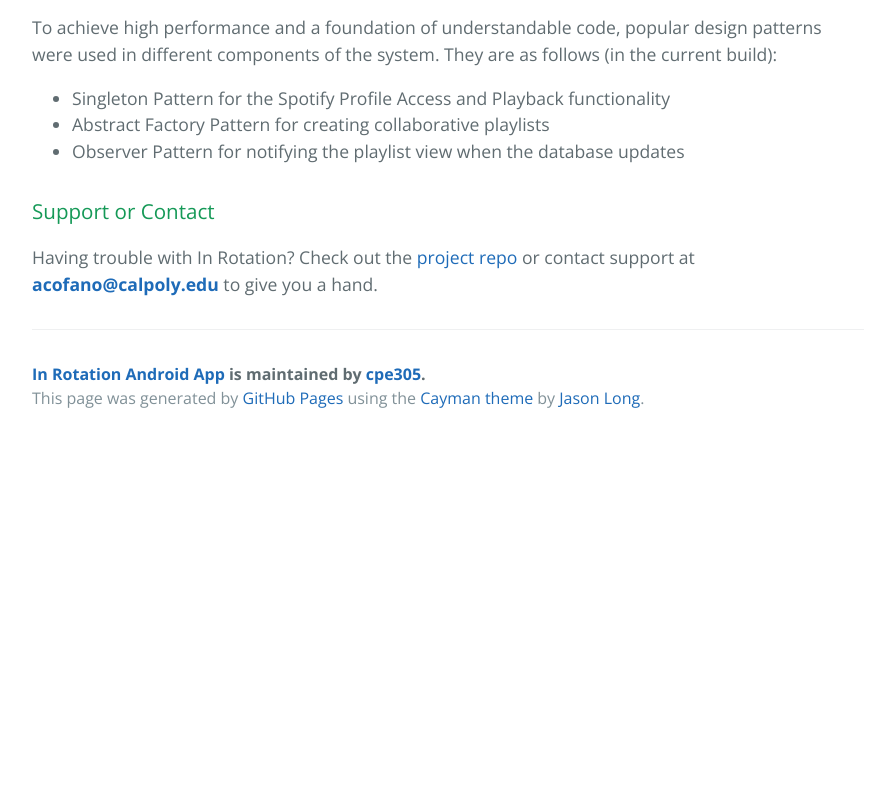
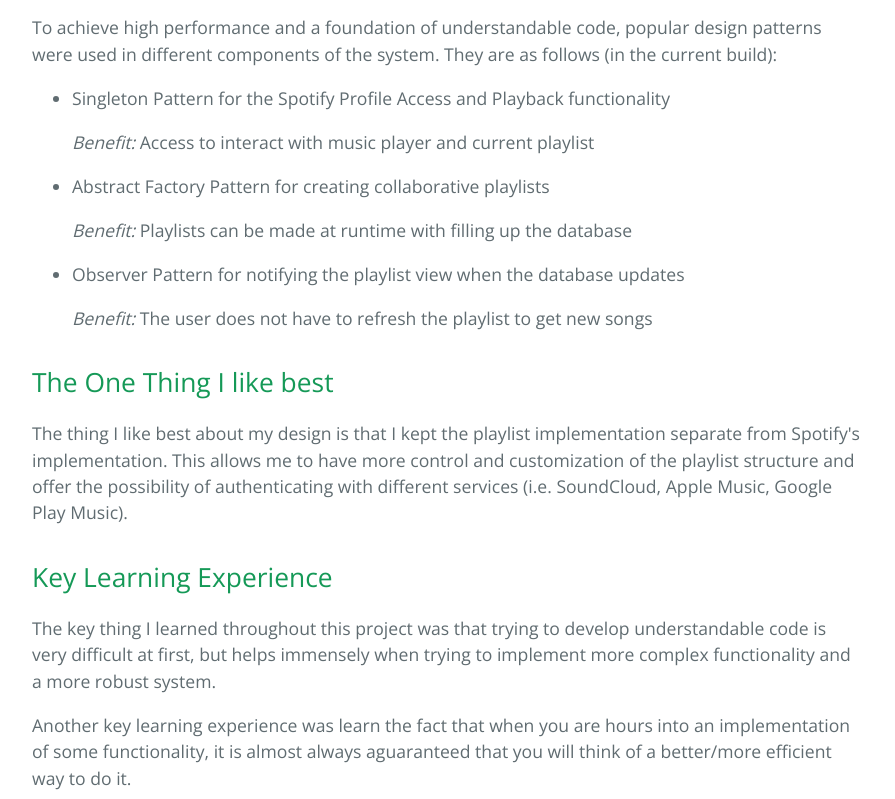
Before and after one commit to cpe305/In-Rotation-Android-App, a plain HTML site: page index.html in a window 1280 px wide. Shown: the part 2881-3680 px from the top of the page, without its empty margins (192-1087 px from the left). Before the commit the page ends 3323 px from the top, so only its background shows below. Drawn offline with nearby package versions, Linux system fonts and the light colour scheme.

Commit message:
Create gh-pages branch via GitHub

```diff
--- a/index.html
+++ b/index.html
@@ -78,10 +78,34 @@
 <p>To achieve high performance and a foundation of understandable code, popular design patterns were used in different components of the system. They are as follows (in the current build): </p>
 
 <ul>
-<li>Singleton Pattern for the Spotify Profile Access and Playback functionality</li>
-<li>Abstract Factory Pattern for creating collaborative playlists</li>
-<li>Observer Pattern for notifying the playlist view when the database updates</li>
+<li>
+<p>Singleton Pattern for the Spotify Profile Access and Playback functionality</p>
+
+<p><em>Benefit:</em> Access to interact with music player and current playlist</p>
+</li>
+<li>
+<p>Abstract Factory Pattern for creating collaborative playlists</p>
+
+<p><em>Benefit:</em> Playlists can be made at runtime with filling up the database</p>
+</li>
+<li>
+<p>Observer Pattern for notifying the playlist view when the database updates</p>
+
+<p><em>Benefit:</em> The user does not have to refresh the playlist to get new songs</p>
+</li>
 </ul>
+
+<h2>
+<a id="the-one-thing-i-like-best" class="anchor" href="#the-one-thing-i-like-best" aria-hidden="true"><span aria-hidden="true" class="octicon octicon-link"></span></a>The One Thing I like best</h2>
+
+<p>The thing I like best about my design is that I kept the playlist implementation separate from Spotify's implementation. This allows me to have more control and customization of the playlist structure and offer the possibility of authenticating with different services (i.e. SoundCloud, Apple Music, Google Play Music).</p>
+
+<h2>
+<a id="key-learning-experience" class="anchor" href="#key-learning-experience" aria-hidden="true"><span aria-hidden="true" class="octicon octicon-link"></span></a>Key Learning Experience</h2>
+
+<p>The key thing I learned throughout this project was that trying to develop understandable code is very difficult at first, but helps immensely when trying to implement more complex functionality and a more robust system. </p>
+
+<p>Another key learning experience was learn the fact that when you are hours into an implementation of some functionality, it is almost always aguaranteed that you will think of a better/more efficient way to do it.</p>
 
 <h3>
 <a id="support-or-contact" class="anchor" href="#support-or-contact" aria-hidden="true"><span aria-hidden="true" class="octicon octicon-link"></span></a>Support or Contact</h3>
```
Also changed, not shown: params.json (+1 -1 lines).
